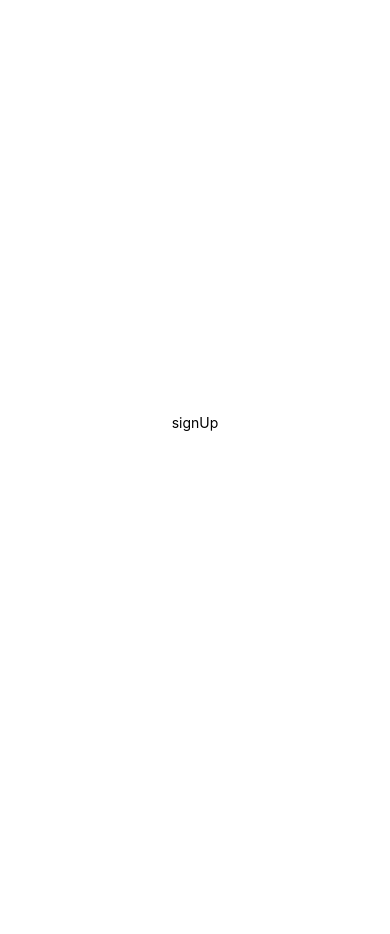
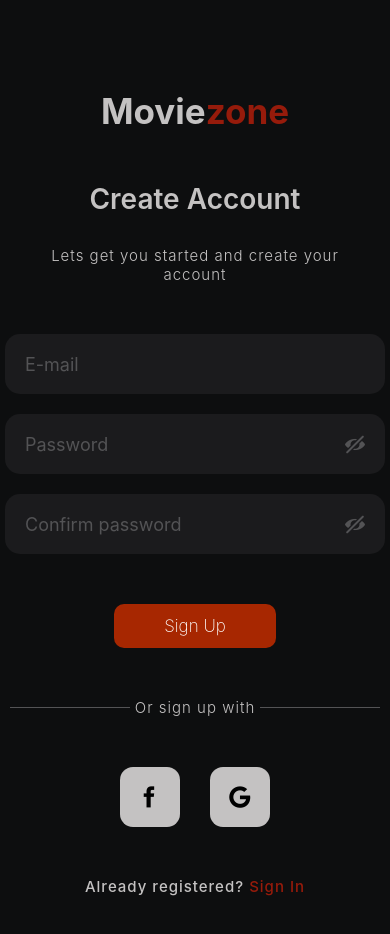
Before and after one commit to Denisson-Pereira/movie-zone, a React Native app: screen /signUp in a window 390 px wide. Shown: the top 934 px of the page. Before the commit the page ends 844 px from the top, so only its background shows below. Built offline with nearby package versions, Linux system fonts and the light colour scheme; no server answers.

Commit message:
feat: :sparkles: update firebase

```diff
--- a/src/screens/signIn.tsx
+++ b/src/screens/signIn.tsx
@@ -1,17 +1,37 @@
-import { StyleSheet, Text, TextInput, TouchableOpacity, View } from 'react-native';
+import { Alert, StyleSheet, Text, TextInput, TouchableOpacity, View } from 'react-native';
 import { TitleCustoms } from '../customs/titleCustoms';
 import { colors } from '../colors';
 import { Entypo, EvilIcons, FontAwesome } from "@expo/vector-icons";
 import { useState } from 'react';
+import { useNavigate } from '../hooks/useNavigate';
+import { signInWithEmailAndPassword } from 'firebase/auth';
+import { auth } from '../services/firebaseConnection';
 
 export default function SignIn() {
+  const { navigate } = useNavigate();
   const [passwordType, setPasswordType] = useState<boolean>(true);
+  const [email, setEmail] = useState('');
+  const [password, setPassword] = useState('');
 
   const seePassword = () => {
     if (passwordType) {
       setPasswordType(false);
     } else {
       setPasswordType(true);
+    }
+  }
+
+  const handleSignIn = async () => {
+    if (email === null || password === null) {
+      Alert.alert('Error', 'Please fill in all fields before proceeding.');
+      return;
+    }
+    try {
+      await signInWithEmailAndPassword(auth, email, password);
+      Alert.alert('Sucess', 'Login successful!');
+      navigate('signIn');
+    } catch (error: any) {
+      Alert.alert('Error', error.message);
     }
   }
 
@@ -34,16 +54,20 @@ export default function SignIn() {
       <View style={styles.inputContainer}>
         <View style={styles.input}>
           <TextInput
-            placeholder='Email / Phone Number'
+            placeholder='E-mail'
             placeholderTextColor={colors.grey}
-            style={{ fontSize: 18 }}
+            style={{ fontSize: 18, color: colors.ice, width: '90%' }}
+            value={email}
+            onChangeText={setEmail}
           />
         </View>
         <View style={styles.input}>
           <TextInput
             placeholder='Password'
             placeholderTextColor={colors.grey}
-            style={{ fontSize: 18 }}
+            style={{ fontSize: 18, color: colors.ice, width: '90%' }}
+            value={password}
+            onChangeText={setPassword}
             secureTextEntry={passwordType}
           />
           <Entypo
@@ -57,6 +81,7 @@ export default function SignIn() {
       <View style={styles.viewContainer}>
         <TouchableOpacity
           style={styles.btn}
+          onPress={handleSignIn}
         >
           <Text style={styles.txtBtn}>Sign In</Text>
         </TouchableOpacity>
@@ -80,7 +105,9 @@ export default function SignIn() {
       </View>
       <View style={styles.registerContainer}>
         <Text style={styles.txt2}>Not registered yet? </Text>
-        <Text style={styles.txtRed}>Sign Up</Text>
+        <TouchableOpacity onPress={() => navigate('signUp')}>
+          <Text style={styles.txtRed}>Sign Up</Text>
+        </TouchableOpacity>
       </View>
     </View>
   );
--- a/src/screens/signUp.tsx
+++ b/src/screens/signUp.tsx
@@ -1,11 +1,117 @@
-import { StatusBar } from 'expo-status-bar';
-import { StyleSheet, Text, View } from 'react-native';
+import { StyleSheet, Text, TextInput, TouchableOpacity, View, Alert } from 'react-native';
+import { TitleCustoms } from '../customs/titleCustoms';
+import { colors } from '../colors';
+import { Entypo, EvilIcons, FontAwesome } from "@expo/vector-icons";
+import { useState } from 'react';
+import { useNavigate } from '../hooks/useNavigate';
+import { createUserWithEmailAndPassword } from 'firebase/auth';
+import { auth } from '../services/firebaseConnection';
 
 export default function SignUp() {
+  const { navigate } = useNavigate();
+  const [email, setEmail] = useState('');
+  const [password, setPassword] = useState('');
+  const [confirmPassword, setConfirmPassword] = useState('');
+  const [passwordType, setPasswordType] = useState<boolean>(true);
+  const [confirmPasswordType, setConfirmPasswordType] = useState<boolean>(true);
+
+  const seePassword = () => setPasswordType(!passwordType);
+  const seeConfirmPassword = () => setConfirmPasswordType(!confirmPasswordType);
+
+  const handleSignUp = async () => {
+    if (password !== confirmPassword) {
+      Alert.alert('Error', 'Passwords do not match.');
+      return;
+    }
+    try {
+      await createUserWithEmailAndPassword(auth, email, password);
+      Alert.alert('Success', 'Account created successfully!');
+      navigate('signIn');
+    } catch (error: any) {
+      Alert.alert('Error', error.message);
+    }
+  };
+
   return (
     <View style={styles.container}>
-      <Text>signUp</Text>
-      <StatusBar style="auto" />
+      <TitleCustoms title1='Movie' title2='zone' size={35} weight='700' />
+      <View style={styles.containerTxt}>
+        <Text style={styles.back}>Create Account</Text>
+        <View style={styles.containerTxt2}>
+          <Text style={styles.txt}>Lets get you started and create your</Text>
+          <Text style={styles.txt}>account</Text>
+        </View>
+      </View>
+      <View style={styles.inputContainer}>
+        <View style={styles.input}>
+          <TextInput
+            placeholder='E-mail'
+            placeholderTextColor={colors.grey}
+            style={{ fontSize: 18, color: colors.ice, width: '90%' }}
+            value={email}
+            onChangeText={setEmail}
+          />
+        </View>
+        <View style={styles.input}>
+          <TextInput
+            placeholder='Password'
+            placeholderTextColor={colors.grey}
+            style={{ fontSize: 18, color: colors.ice, width: '90%' }}
+            secureTextEntry={passwordType}
+            value={password}
+            onChangeText={setPassword}
+          />
+          <Entypo
+            name={passwordType ? 'eye-with-line' : 'eye'}
+            color={colors.grey}
+            onPress={seePassword}
+            size={20}
+          />
+        </View>
+        <View style={styles.input}>
+          <TextInput
+            placeholder='Confirm password'
+            placeholderTextColor={colors.grey}
+            style={{ fontSize: 18, color: colors.ice, width: '90%' }}
+            secureTextEntry={confirmPasswordType}
+            value={confirmPassword}
+            onChangeText={setConfirmPassword}
+          />
+          <Entypo
+            name={confirmPasswordType ? 'eye-with-line' : 'eye'}
+            color={colors.grey}
+            onPress={seeConfirmPassword}
+            size={20}
+          />
+        </View>
+      </View>
+      <View style={styles.viewContainer}>
+        <TouchableOpacity
+          style={styles.btn}
+          onPress={handleSignUp}
+        >
+          <Text style={styles.txtBtn}>Sign Up</Text>
+        </TouchableOpacity>
+      </View>
+      <View style={styles.orContainer}>
+        <View style={styles.line}></View>
+        <Text style={styles.txt}>Or sign up with</Text>
+        <View style={styles.line}></View>
+      </View>
+      <View style={styles.iconsContainer}>
+        <TouchableOpacity style={styles.iconContainer}>
+          <EvilIcons name='sc-facebook' color='black' size={35} />
+        </TouchableOpacity>
+        <TouchableOpacity style={styles.iconContainer}>
+          <FontAwesome name='google' color='black' size={25} />
+        </TouchableOpacity>
+      </View>
+      <View style={styles.registerContainer}>
+        <Text style={styles.txt2}>Already registered? </Text>
+        <TouchableOpacity onPress={() => navigate('signIn')}>
+          <Text style={styles.txtRed}>Sign In</Text>
+        </TouchableOpacity>
+      </View>
     </View>
   );
 }
@@ -13,8 +119,98 @@ export default function SignUp() {
 const styles = StyleSheet.create({
   container: {
     flex: 1,
-    backgroundColor: '#fff',
+    backgroundColor: colors.bg,
     alignItems: 'center',
     justifyContent: 'center',
+    gap: 50
   },
+  back: {
+    color: colors.ice,
+    fontSize: 28,
+    fontWeight: '600'
+  },
+  containerTxt: {
+    justifyContent: 'center',
+    alignItems: 'center',
+    gap: 30
+  },
+  containerTxt2: {
+    justifyContent: 'center',
+    alignItems: 'center',
+  },
+  txt: {
+    color: colors.ice,
+    fontSize: 15,
+    letterSpacing: 1,
+    fontWeight: '300'
+  },
+  input: {
+    backgroundColor: colors.inputs,
+    width: 380,
+    height: 60,
+    borderRadius: 15,
+    justifyContent: 'space-between',
+    alignItems: 'center',
+    paddingHorizontal: 20,
+    flexDirection: 'row',
+  },
+  inputContainer: {
+    gap: 20
+  },
+  viewContainer: {
+    justifyContent: 'center',
+    alignItems: 'center',
+  },
+  btn: {
+    backgroundColor: colors.orange,
+    paddingHorizontal: 50,
+    paddingVertical: 12,
+    borderRadius: 10
+  },
+  txtBtn: {
+    color: colors.white,
+    fontSize: 17,
+    fontWeight: '200'
+  },
+  orContainer: {
+    flexDirection: 'row',
+    alignItems: 'center',
+    gap: 5
+  },
+  line: {
+    height: 1,
+    backgroundColor: colors.grey,
+    width: 120
+  },
+  iconsContainer: {
+    flexDirection: 'row',
+    justifyContent: 'center',
+    alignItems: 'center',
+    gap: 30
+  },
+  iconContainer: {
+    backgroundColor: colors.ice,
+    justifyContent: 'center',
+    alignItems: 'center',
+    borderRadius: 13,
+    width: 60,
+    height: 60,
+  },
+  registerContainer: {
+    flexDirection: 'row',
+    alignItems: 'center',
+    paddingBottom: 50
+  },
+  txt2: {
+    color: colors.ice,
+    fontSize: 15,
+    letterSpacing: 1,
+    fontWeight: '500'
+  },
+  txtRed: {
+    color: colors.red,
+    fontSize: 15,
+    letterSpacing: 1,
+    fontWeight: '500'
+  }
 });
```
